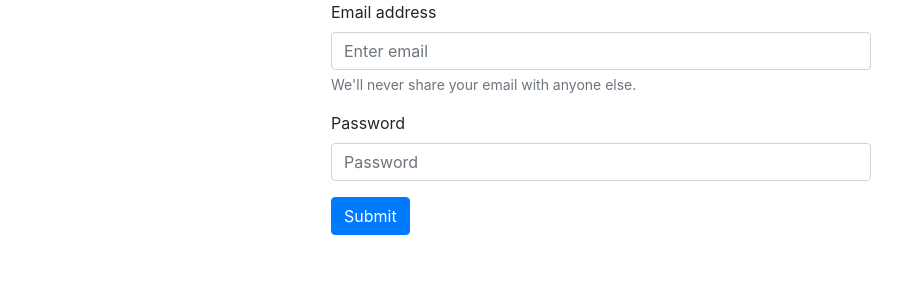
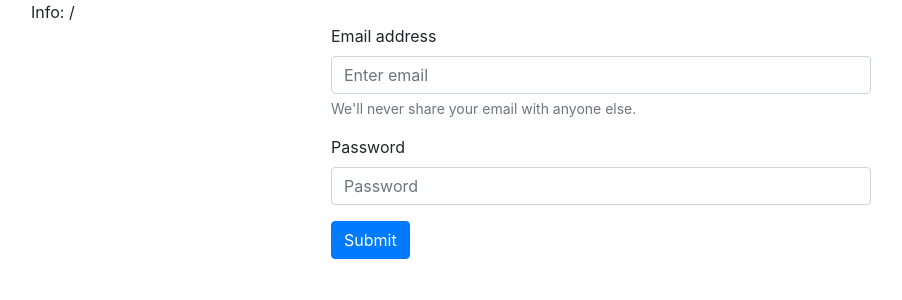
Before and after one commit to andaica/react-login-example, a React (Create React App) app: page / in a window 1280 px wide. Shown: the top 300 px of the page, without its empty margins (39-941 px from the left). Built offline with nearby package versions, Linux system fonts and the light colour scheme.

Commit message:
add mobx store

```diff
--- a/package.json
+++ b/package.json
@@ -3,6 +3,7 @@
   "version": "0.1.0",
   "private": true,
   "dependencies": {
+    "@babel/plugin-proposal-decorators": "^7.13.5",
     "@testing-library/jest-dom": "^5.11.4",
     "@testing-library/react": "^11.1.0",
     "@testing-library/user-event": "^12.1.10",
@@ -11,6 +12,8 @@
     "@types/react": "^17.0.0",
     "@types/react-dom": "^17.0.0",
     "bootstrap": "^4.6.0",
+    "mobx": "^6.1.8",
+    "mobx-react": "^7.1.0",
     "react": "^17.0.1",
     "react-bootstrap": "^1.5.1",
     "react-dom": "^17.0.1",
--- a/src/App.tsx
+++ b/src/App.tsx
@@ -1,10 +1,16 @@
 import React from "react";
 import "./App.css";
 import Login from "./login";
+import { SessionStore } from "./stores/sessionStore";
 
 class App extends React.Component<any, any> {
   render() {
-    return <Login />;
+    const sessionStore = new SessionStore();
+    return (
+      <>
+        <Login store={sessionStore} />
+      </>
+    )
   }
 }
 
--- a/src/login/index.tsx
+++ b/src/login/index.tsx
@@ -1,40 +1,47 @@
 import React from "react";
 import { Button, Col, Container, Form, Row } from "react-bootstrap";
 import "./login.css";
+import { observer } from "mobx-react";
+import { SessionStore } from "../stores/sessionStore";
 
-class Login extends React.Component<any, any> {
-  constructor(props: any) {
+type LoginProps = {
+  store: SessionStore;
+};
+@observer
+class Login extends React.Component<LoginProps, any> {
+  constructor(props: LoginProps) {
     super(props);
-    this.state = { email: "", password: "" };
-
-    this.handleChange = this.handleChange.bind(this);
-    this.handleSubmit = this.handleSubmit.bind(this);
   }
 
-  handleChange(event: any) {
-    console.log("event.target: ", event.target.name);
-    this.setState({ [event.target.name]: event.target.value });
-  }
+  changeEmail = (event: any) => {
+    this.props.store.setEmail(event.target.value);
+  };
+
+  changePassword = (event: any) => {
+    this.props.store.setPassword(event.target.value);
+  };
 
   handleSubmit(event: any) {
-    alert("A state was submitted: " + JSON.stringify(this.state));
+    alert("Submit data:" + this.props.store.info);
     event.preventDefault();
   }
 
   render() {
+    const store = this.props.store
     return (
       <Container>
+        <Row>Info: {store.email}/{store.password}</Row>
         <Row className="justify-content-md-center">
           <Col sm={6}>
-            <Form onSubmit={this.handleSubmit} className="login">
+            <Form onSubmit={this.handleSubmit.bind(this)} className="login">
               <Form.Group controlId="formBasicEmail">
                 <Form.Label>Email address</Form.Label>
                 <Form.Control
                   type="email"
                   name="email"
                   placeholder="Enter email"
-                  value={this.state.email}
-                  onChange={this.handleChange}
+                //   value={this.state.email}
+                  onChange={this.changeEmail}
                 />
                 <Form.Text className="text-muted">
                   We'll never share your email with anyone else.
@@ -47,8 +54,8 @@ class Login extends React.Component<any, any> {
                   type="password"
                   name="password"
                   placeholder="Password"
-                  value={this.state.password}
-                  onChange={this.handleChange}
+                //   value={this.state.password}
+                  onChange={this.changePassword}
                 />
               </Form.Group>
 
--- /dev/null
+++ b/src/stores/sessionStore.ts
@@ -0,0 +1,22 @@
+import { observable, action, computed, makeObservable } from "mobx";
+
+export class SessionStore {
+  @observable email: string = "";
+  @observable password: string = "";
+
+  constructor() {
+    makeObservable(this);
+  }
+
+  @computed get info() {
+    return `Input data: ${this.email}/${this.password}`;
+  }
+
+  @action setEmail(email: string): void {
+    this.email = email;
+  }
+
+  @action setPassword(password: string): void {
+    this.password = password;
+  }
+}
--- a/tsconfig.json
+++ b/tsconfig.json
@@ -1,5 +1,6 @@
 {
   "compilerOptions": {
+    "experimentalDecorators": true,
     "target": "es5",
     "lib": [
       "dom",
```
Also changed, not shown: 1 other file (tests, documents, lock files or other folders).
